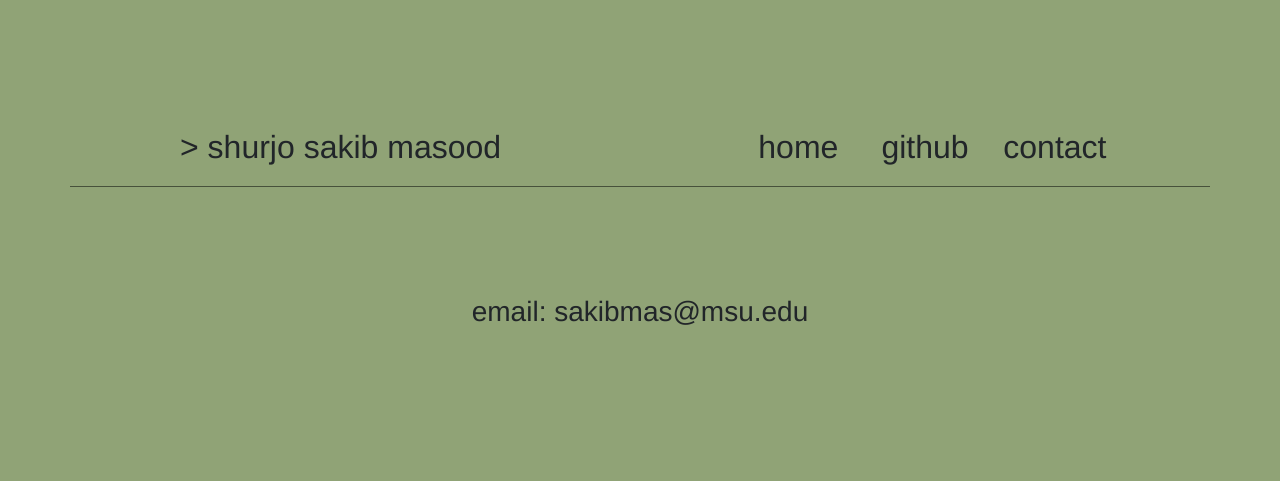
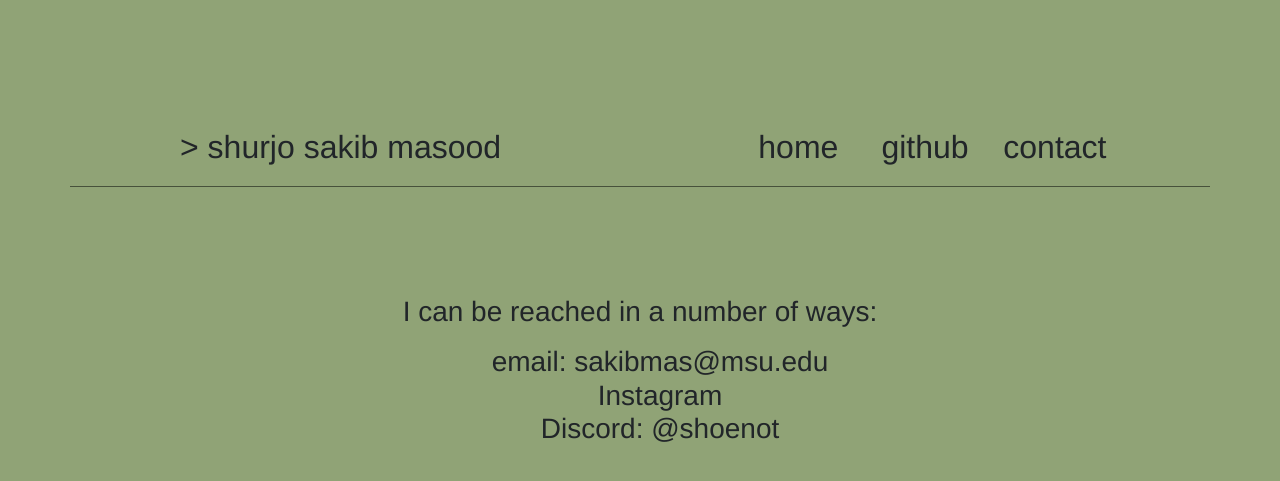
Before and after one commit to shurj0/shurj0.github.io, a Jekyll site: the page built from contact.html, in a window 1280 px wide. Shown: the top 481 px of the page. Built offline with Jekyll 4.4.1, drawn with Linux system fonts in a browser that asks for light colours.

Commit message:
2024 update

```diff
--- a/contact.html
+++ b/contact.html
@@ -5,6 +5,13 @@ title: contact
 
 <div class="contact-page">
     <h3>
-        <p>email: sakibmas@msu.edu</p>
-    </h3>
+	<p> I can be reached in a number of ways:
+	<ul>
+        	<li>email: <a href="mailto:sakibmas@msu.edu">sakibmas@msu.edu</a></li>
+		<li><a href="https://x.com/sh0enot>Twitter</a></li>
+		<li><a href="https://instagram.com/shvrjo">Instagram</a></li>
+		<li>Discord: @shoenot</li>
+    	</ul>
+	</p>
+	</h3>
 </div>
```
Also changed, not shown: _posts/2020-03-06-firstpost.md (deleted, +0 -87 lines), _posts/2020-03-06-firstpostv2.md (deleted, +0 -9 lines), _posts/2024-06-25-firstpostagain.md (added, +8 -0 lines).
